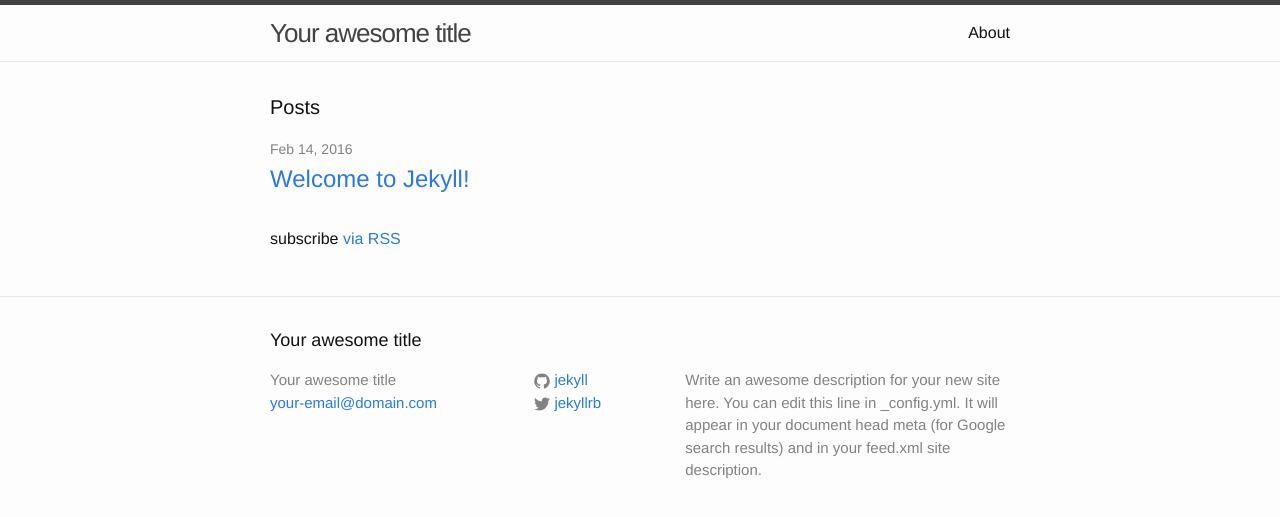
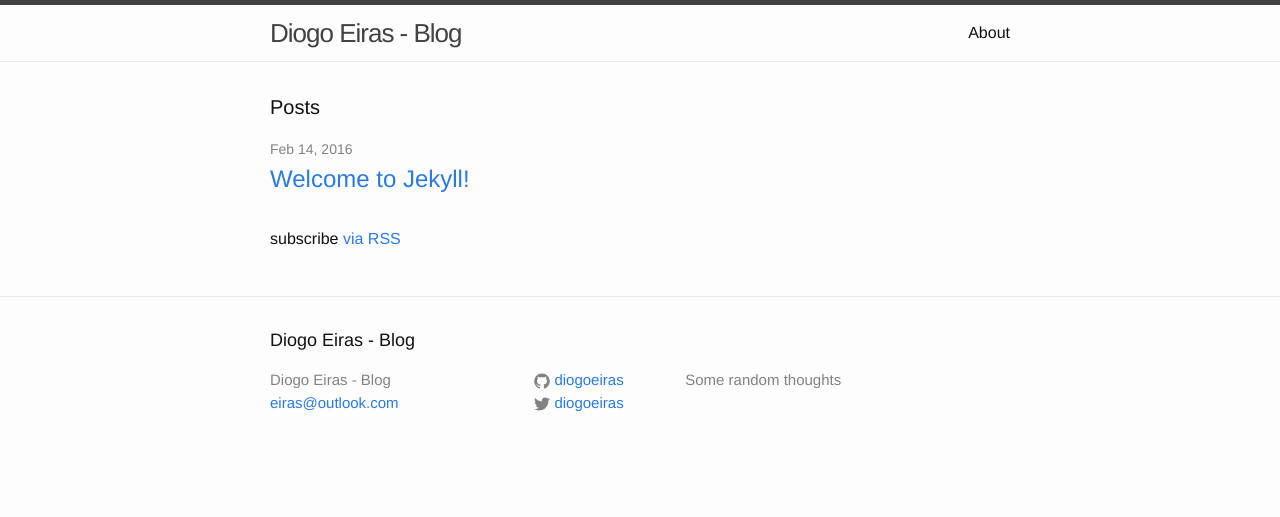
Before and after one commit to diogoeiras/diogoeiras.github.io, a Jekyll site: the page built from index.html, in a window 1280 px wide. Shown: the top 517 px of the page. Built offline with Jekyll 4.4.1, drawn with Linux system fonts in a browser that asks for light colours.

Commit message:
Small changes

```diff
--- a/_config.yml
+++ b/_config.yml
@@ -6,16 +6,13 @@
 # 'jekyll serve'. If you change this file, please restart the server process.
 
 # Site settings
-title: Your awesome title
-email: your-email@domain.com
-description: > # this means to ignore newlines until "baseurl:"
-  Write an awesome description for your new site here. You can edit this
-  line in _config.yml. It will appear in your document head meta (for
-  Google search results) and in your feed.xml site description.
+title: Diogo Eiras - Blog
+email: eiras@outlook.com
+description: Some random thoughts
 baseurl: "" # the subpath of your site, e.g. /blog
-url: "http://yourdomain.com" # the base hostname & protocol for your site
-twitter_username: jekyllrb
-github_username:  jekyll
+url: "http://diogoeiras.xyz" # the base hostname & protocol for your site
+twitter_username: diogoeiras
+github_username:  diogoeiras
 
 # Build settings
 markdown: kramdown
```
Also changed, not shown: Gemfile (added, +7 -0 lines), Gemfile.lock (added).
